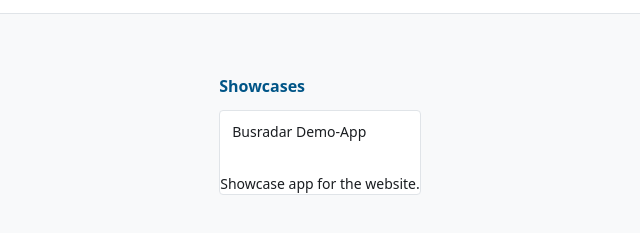
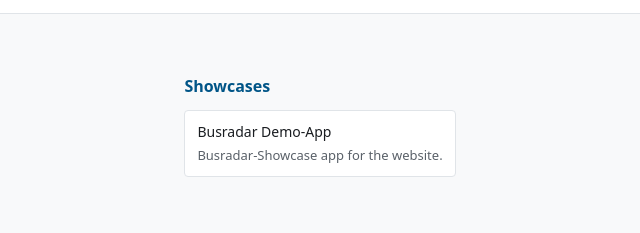
Before and after one commit to open-pioneer/busradar, a website: page src/index.html in a window 1280 px wide. Shown: the part 55-288 px from the top of the page, without its empty margins (320-960 px from the left). Drawn offline with Linux system fonts and the light colour scheme.

Commit message:
fix index.html formatting for busradar app

```diff
--- a/src/index.html
+++ b/src/index.html
@@ -150,8 +150,7 @@
             <ul class="app-list">
                 <li>
                     <a href="./samples/busradar-demo/">Busradar Demo-App</a>
-                    <br />
-                    Showcase app for the website.
+                    <p>Busradar-Showcase app for the website.</p>
                 </li>
             </ul>
         </main>
```
